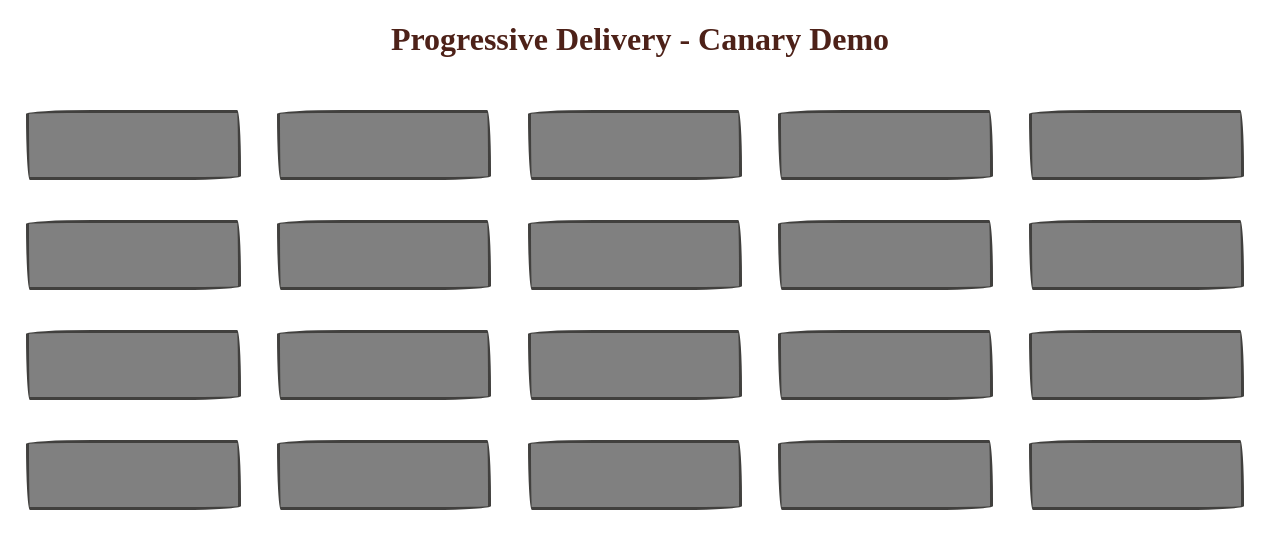
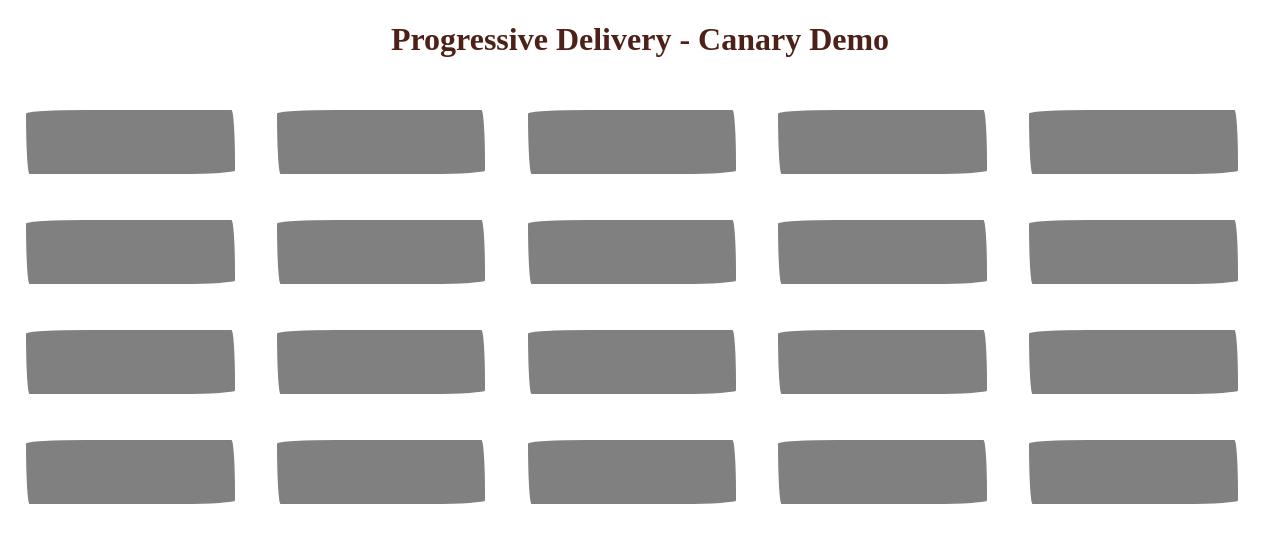
Before and after one commit to orlandovald/progressive-delivery-demo, a plain HTML site: page go/static/index.html in a window 1280 px wide. Drawn offline with Linux system fonts and the light colour scheme; no server answers.

Commit message:
Demo UI tweaks

```diff
--- a/go/static/index.html
+++ b/go/static/index.html
@@ -14,64 +14,64 @@
   <h1>Progressive Delivery - Canary Demo</h1>
   <div class="grid-container">
     <div hx-get="hit" hx-trigger="every 3s">
-      <div class="square lined thick" style="background-color: gray">&nbsp;</div>
+      <div class="square" style="background-color: gray">&nbsp;</div>
     </div>
     <div hx-get="hit" hx-trigger="every 1s">
-      <div class="square lined thick" style="background-color: gray">&nbsp;</div>
+      <div class="square" style="background-color: gray">&nbsp;</div>
     </div>
     <div hx-get="hit" hx-trigger="every 3s">
-      <div class="square lined thick" style="background-color: gray">&nbsp;</div>
+      <div class="square" style="background-color: gray">&nbsp;</div>
     </div>
     <div hx-get="hit" hx-trigger="every 2s">
-      <div class="square lined thick" style="background-color: gray">&nbsp;</div>
+      <div class="square" style="background-color: gray">&nbsp;</div>
     </div>
     <div hx-get="hit" hx-trigger="every 3s">
-      <div class="square lined thick" style="background-color: gray">&nbsp;</div>
+      <div class="square" style="background-color: gray">&nbsp;</div>
     </div>
     <div hx-get="hit" hx-trigger="every 1s">
-      <div class="square lined thick" style="background-color: gray">&nbsp;</div>
+      <div class="square" style="background-color: gray">&nbsp;</div>
     </div>
     <div hx-get="hit" hx-trigger="every 3s">
-      <div class="square lined thick" style="background-color: gray">&nbsp;</div>
+      <div class="square" style="background-color: gray">&nbsp;</div>
     </div>
     <div hx-get="hit" hx-trigger="every 2s">
-      <div class="square lined thick" style="background-color: gray">&nbsp;</div>
+      <div class="square" style="background-color: gray">&nbsp;</div>
     </div>
     <div hx-get="hit" hx-trigger="every 3s">
-      <div class="square lined thick" style="background-color: gray">&nbsp;</div>
+      <div class="square" style="background-color: gray">&nbsp;</div>
     </div>
     <div hx-get="hit" hx-trigger="every 1s">
-      <div class="square lined thick" style="background-color: gray">&nbsp;</div>
+      <div class="square" style="background-color: gray">&nbsp;</div>
     </div>
     <div hx-get="hit" hx-trigger="every 3s">
-      <div class="square lined thick" style="background-color: gray">&nbsp;</div>
+      <div class="square" style="background-color: gray">&nbsp;</div>
     </div>
     <div hx-get="hit" hx-trigger="every 2s">
-      <div class="square lined thick" style="background-color: gray">&nbsp;</div>
+      <div class="square" style="background-color: gray">&nbsp;</div>
     </div>
     <div hx-get="hit" hx-trigger="every 3s">
-      <div class="square lined thick" style="background-color: gray">&nbsp;</div>
+      <div class="square" style="background-color: gray">&nbsp;</div>
     </div>
     <div hx-get="hit" hx-trigger="every 1s">
-      <div class="square lined thick" style="background-color: gray">&nbsp;</div>
+      <div class="square" style="background-color: gray">&nbsp;</div>
     </div>
     <div hx-get="hit" hx-trigger="every 3s">
-      <div class="square lined thick" style="background-color: gray">&nbsp;</div>
+      <div class="square" style="background-color: gray">&nbsp;</div>
     </div>
     <div hx-get="hit" hx-trigger="every 2s">
-      <div class="square lined thick" style="background-color: gray">&nbsp;</div>
+      <div class="square" style="background-color: gray">&nbsp;</div>
     </div>
     <div hx-get="hit" hx-trigger="every 3s">
-      <div class="square lined thick" style="background-color: gray">&nbsp;</div>
+      <div class="square" style="background-color: gray">&nbsp;</div>
     </div>
     <div hx-get="hit" hx-trigger="every 1s">
-      <div class="square lined thick" style="background-color: gray">&nbsp;</div>
+      <div class="square" style="background-color: gray">&nbsp;</div>
     </div>
     <div hx-get="hit" hx-trigger="every 3s">
-      <div class="square lined thick" style="background-color: gray">&nbsp;</div>
+      <div class="square" style="background-color: gray">&nbsp;</div>
     </div>
     <div hx-get="hit" hx-trigger="every 2s">
-      <div class="square lined thick" style="background-color: gray">&nbsp;</div>
+      <div class="square" style="background-color: gray">&nbsp;</div>
     </div>
   </div> <!-- grid-container -->
 </body>
--- a/go/static/styles.css
+++ b/go/static/styles.css
@@ -4,19 +4,35 @@ h1 {
 }
 
 .square {
-    /* width: 100px;
-    height: 100px;*/
     width: 80%;
     height: 80%;
     background: transparent;
     padding: 0.5rem 0.5rem;
     margin: 0 0.5rem;
-    font-size: 1rem;
-    border: solid 3px #41403E;
+
     border-top-left-radius: 255px 15px;
     border-top-right-radius: 15px 225px;
     border-bottom-right-radius: 225px 15px;
     border-bottom-left-radius: 15px 255px;
+}
+
+div.lined.ok {
+    border: solid 3px #41403E;
+    color: white;
+}
+
+div.lined.error {
+    color: #ff0000;
+    border: dashed 5px #ff0000;
+}
+
+div.square {
+    text-transform: capitalize;
+    font-size:2vw;
+    text-shadow: -1px 1px 0 #000,
+        1px 1px 0 #000,
+        1px -1px 0 #000,
+        -1px -1px 0 #000;
 }
 
 .square:hover {
```
Also changed, not shown: 1 other file.
